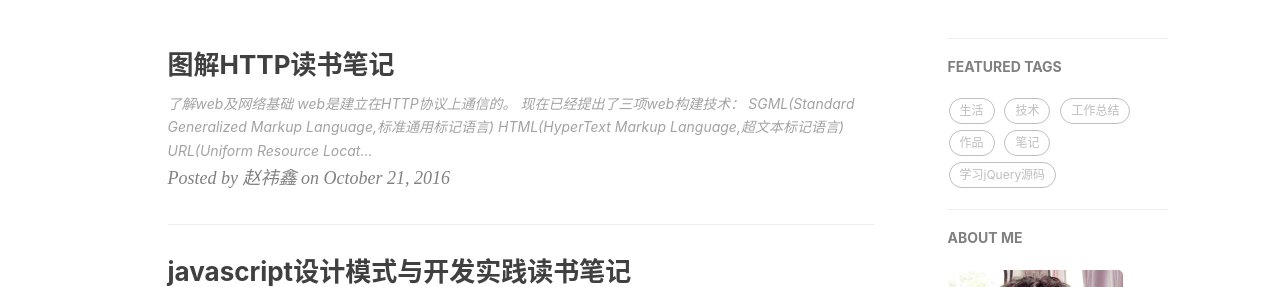
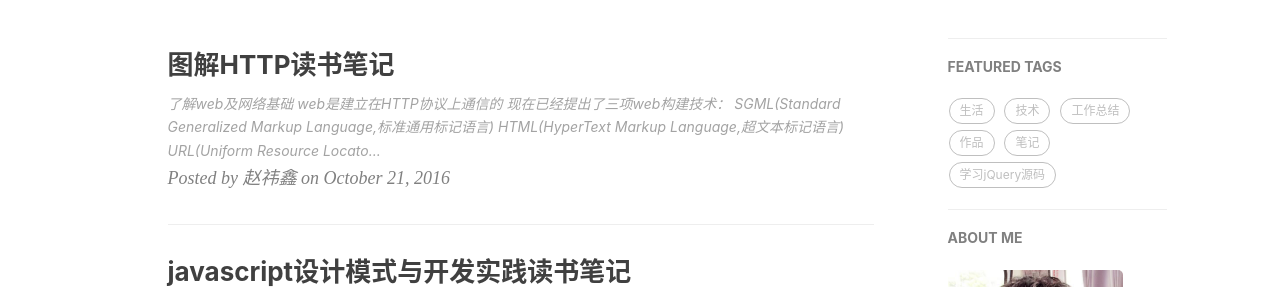
Before and after one commit to zhaoyixin/zhaoyixin.github.io, a Jekyll site: the page built from index.html, in a window 1280 px wide and 900 px high. Shown: the part 420-707 px from the top of the window. Built offline with Jekyll 4.4.1, drawn with Linux system fonts in a browser that asks for light colours; nearby versions of some CDN libraries; the list of posts is cut into pages by our own code; comment, search, counter and statistics services are not loaded.

Commit message:
20161021-7

```diff
--- a/_posts/2016-10-21-tujieHTTP.markdown
+++ b/_posts/2016-10-21-tujieHTTP.markdown
@@ -10,7 +10,7 @@ tags:
 
 #### 了解web及网络基础
 
-web是建立在HTTP协议上通信的。
+web是建立在HTTP协议上通信的
 
 现在已经提出了三项web构建技术：
 
```
